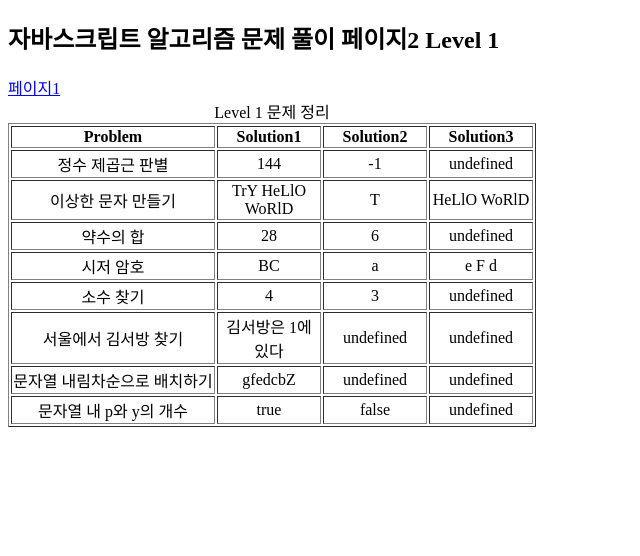
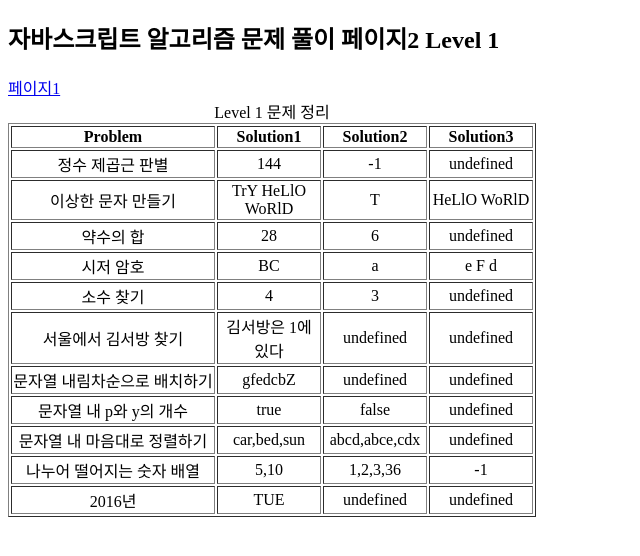
Before and after one commit to kthss01/Algorithm_Study_2021, a plain HTML site: page javascript/programmers/level_1/index2.html in a window 1280 px wide. Shown: the whole page, without its empty margins (0-640 px from the left). Drawn offline with Linux system fonts and the light colour scheme.

Commit message:
알고리즘 공부 39일차

```diff
--- /dev/null
+++ b/javascript/programmers/level_1/2016.js
@@ -0,0 +1,59 @@
+/*
+  2016년
+
+  2016년 1월 1일은 금요일
+
+  2016년 a월 b일은 무슨 요일?
+  두 수 a,b를 입력받아 2016년 a월 b일이 무슨 요일인지 리턴하는 함수
+  요일의 이름은 일요일부터 토요일까지 각각
+  SUN, MON, TUE, WED, THU, FRI, SAT
+
+  ex) a=5, b=24 5월 24일 화요일
+
+  제한조건
+  2016년 윤년
+  2016년 a월 b일 실제로 있는 날 13월 26일 같은 날짜는 주어지지 않음
+*/
+
+function compute() {
+  let name = '2016년';
+
+  let a = 5;
+  let b = 24;
+
+  let sol1 = solution(a, b);
+
+  let sol2;
+
+  let sol3;
+
+  let td = `
+    <td> ${name} </td>
+    <td> ${sol1} </td>
+    <td> ${sol2} </td>
+    <td> ${sol3} </td>
+  `;
+
+  return td;
+}
+
+function solution(a, b) {
+  let answer = '';
+
+  // // 2016년 1월 1일 금요일, 2016년 윤년
+  const week = ['SUN', 'MON', 'TUE', 'WED', 'THU', 'FRI', 'SAT'];
+  // const month = [31, 29, 31, 30, 31, 30, 31, 31, 30, 31, 30, 31];
+  //
+  // let days = 0;
+  //
+  // for (let i = 1; i < a; i++) {
+  //   days += month[i-1];
+  // }
+  //
+  // days += b - 1;
+  // answer = week[(days + 5) % 7];
+
+  answer = week[new Date(`2016-${a}-${b}`).getDay()];
+
+  return answer;
+}
--- /dev/null
+++ b/javascript/programmers/level_1/custom_sort.js
@@ -0,0 +1,53 @@
+/*
+  문자열 내 마음대로 정렬하기
+
+  문자열로 구성된 리스트 strings와 정수 n이 주어졌을 때,
+  각 문자열의 인덱스 n번째 글자를 기준으로 오름차순 정렬하려 함
+
+  ex)
+      ["sun", "bed", "car"] 이고 n이 1이면
+      각 단어의 인덱스 1의 문자 "u", "e", "a"로 strings 정렬
+
+  제한 조건
+  strings는 길이 1이상, 50이하인 배열
+  strings의 원소는 소문자 알파벳으로 이루어져 있음
+  strings의 원소는 길이 1이상, 100이하인 문자열로
+  모든 strings의 원소의 길이는 n보다 큼
+  인덱스 1의 문자가 같은 문자열이 여럿 일 경우,
+  사전순으로 앞선 문자열이 앞쪽에 위치
+*/
+
+function compute() {
+  let name = '문자열 내 마음대로 정렬하기';
+
+  let strings = ["sun", "bed", "car"];
+  let n = 1;
+
+  let sol1 = solution(strings, n);
+
+  strings = ["abce", "abcd", "cdx"];
+  n = 2;
+
+  let sol2 = solution(strings, n);
+  let sol3;
+
+  let td = `
+    <td> ${name} </td>
+    <td> ${sol1} </td>
+    <td> ${sol2} </td>
+    <td> ${sol3} </td>
+  `;
+
+  return td;
+}
+
+function solution(strings, n) {
+  let answer = [];
+
+  // answer = strings.sort((a, b) => a[n] < b[n] ? -1 : a[n] > b[n] ? 1 :
+  //   a > b ? 1 : a < b ? -1 : 0);
+
+  answer = strings.sort((a,b) => a[n] === b[n] ? a.localeCompare(b) : a[n].localeCompare(b[n]));
+
+  return answer;
+}
--- /dev/null
+++ b/javascript/programmers/level_1/divided_num_array.js
@@ -0,0 +1,60 @@
+/*
+  나누어 떨어지는 숫자 배열
+
+  array의 각 element 중 divisors로 나누엊 떨어지는 값을 오름차순으로 정렬한 배열을 반환
+  divisors로 나누어 떨어지는 element가 하나도 없다면 배열에 -1을 담아 반환
+
+  제한사항
+  arr는 자연수를 담은 배열
+  정수 i,j 에 대해 i != j이면 arr[i] != arr[j]
+  divisor는 자연수
+  array는 길이 1이상인 배열
+*/
+
+function compute() {
+  let name = '나누어 떨어지는 숫자 배열';
+
+  let arr = [5, 9, 7, 10];
+  let divisor = 5;
+
+  let sol1 = solution(arr, divisor);
+
+  arr = [2, 36, 1, 3];
+  divisor = 1;
+
+  let sol2 = solution(arr, divisor);
+
+  arr = [3, 2, 6];
+  divisor = 10;
+
+  let sol3 = solution(arr, divisor);
+
+  let td = `
+    <td> ${name} </td>
+    <td> ${sol1} </td>
+    <td> ${sol2} </td>
+    <td> ${sol3} </td>
+  `;
+
+  return td;
+}
+
+function solution(arr, divisor) {
+  let answer = [];
+
+  // arr = arr.sort((a, b) => a - b);
+  //
+  // for (let ele of arr) {
+  //   if (ele % divisor === 0) {
+  //     answer.push(ele);
+  //   }
+  // }
+  //
+  // if (answer.length === 0)
+  //   answer.push(-1);
+
+  answer = arr.filter(ele => ele%divisor === 0);
+  answer = answer.length === 0 ? [-1] : answer.sort((a,b) => a-b);
+
+  return answer;
+}
--- a/javascript/programmers/level_1/index2.html
+++ b/javascript/programmers/level_1/index2.html
@@ -81,6 +81,27 @@
         </script>
       </tr>
 
+      <script src="custom_sort.js" charset="utf-8"></script>
+      <tr id="prob9">
+        <script>
+          document.getElementById('prob9').innerHTML = compute();
+        </script>
+      </tr>
+
+      <script src="divided_num_array.js" charset="utf-8"></script>
+      <tr id="prob10">
+        <script>
+          document.getElementById('prob10').innerHTML = compute();
+        </script>
+      </tr>
+
+      <script src="2016.js" charset="utf-8"></script>
+      <tr id="prob11">
+        <script>
+          document.getElementById('prob11').innerHTML = compute();
+        </script>
+      </tr>
+
     </tbody>
     <tfoot>
 
```
